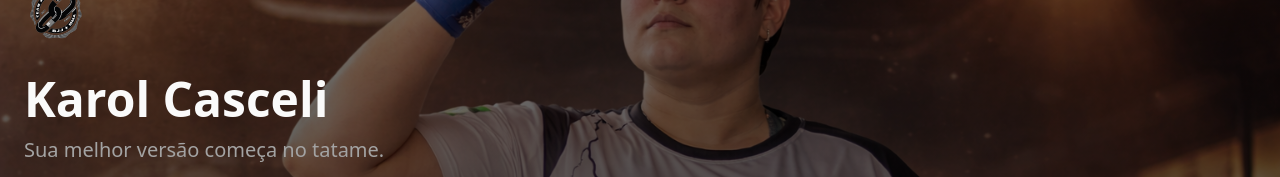
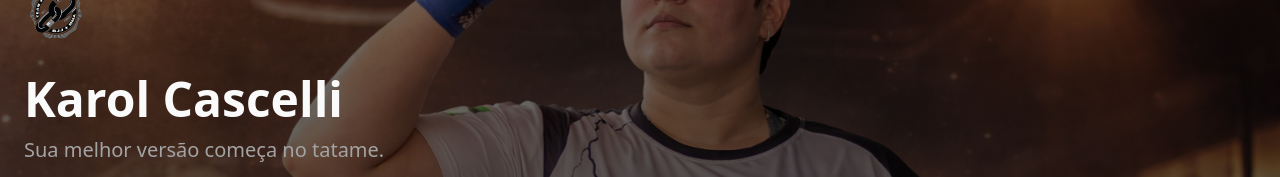
Before and after one commit to Samuel-SouzaZz/TeamLink.com, a React (Vite) app: page / in a window 1280 px wide. Shown: the part 210-387 px from the top of the page. Built offline with nearby package versions, Linux system fonts and the light colour scheme.

Commit message:
fix: corrigir nome Karol Casceli para Karol Cascelli em todos os arquivos
Made-with: Cursor

```diff
--- a/index.html
+++ b/index.html
@@ -3,8 +3,8 @@
   <head>
     <meta charset="UTF-8" />
     <meta name="viewport" content="width=device-width, initial-scale=1.0" />
-    <title>Team Link | Karol Casceli — Turma Feminina</title>
-    <meta name="description" content="Turma feminina de Muay Thai com Karol Casceli. Sua melhor versão começa no tatame. Team Link. Agende sua aula experimental." />
+    <title>Team Link | Karol Cascelli — Turma Feminina</title>
+    <meta name="description" content="Turma feminina de Muay Thai com Karol Cascelli. Sua melhor versão começa no tatame. Team Link. Agende sua aula experimental." />
     <link rel="icon" type="image/svg+xml" href="/vite.svg" />
 
     <!-- Google Analytics -->
@@ -18,14 +18,14 @@
 
     <!-- Open Graph -->
     <meta property="og:type" content="website" />
-    <meta property="og:title" content="Team Link | Karol Casceli" />
+    <meta property="og:title" content="Team Link | Karol Cascelli" />
     <meta property="og:description" content="Turma feminina de Muay Thai. Sua melhor versão começa no tatame. Agende sua aula experimental." />
     <meta property="og:image" content="/og.jpg" />
     <meta property="og:locale" content="pt_BR" />
 
     <!-- Twitter Card -->
     <meta name="twitter:card" content="summary_large_image" />
-    <meta name="twitter:title" content="Team Link | Karol Casceli" />
+    <meta name="twitter:title" content="Team Link | Karol Cascelli" />
     <meta name="twitter:description" content="Turma feminina de Muay Thai. Sua melhor versão começa no tatame. Agende sua aula experimental." />
     <meta name="twitter:image" content="/og.jpg" />
   </head>
--- a/src/pages/About.tsx
+++ b/src/pages/About.tsx
@@ -12,14 +12,14 @@ import { links, SLOGAN } from '../data/site'
 import { TestimonialsSection } from '../sections/TestimonialsSection'
 
 /* ---- Dados estáticos ---- */
-const PAGE_TITLE = 'Sobre a Karol Casceli'
+const PAGE_TITLE = 'Sobre a Karol Cascelli'
 const PAGE_SUBTITLE = SLOGAN
 const CTA_MESSAGE =
-  'Oi! Quero agendar uma aula experimental de Muay Thai com a Karol Casceli.'
+  'Oi! Quero agendar uma aula experimental de Muay Thai com a Karol Cascelli.'
 const CTA_TEXT_SHORT = 'Agende uma aula experimental e venha sentir a energia da turma.'
 
 const HISTORIA_TEXT =
-  'Karol Casceli iniciou sua trajetória no Muay Thai em 2015. Com disciplina e consistência, evoluiu dentro do tatame até alcançar a graduação verde e branco. Hoje, assume a liderança da turma feminina de Muay Thai, formando mulheres mais fortes — no físico, na mente e na confiança — dentro e fora da academia.'
+  'Karol Cascelli iniciou sua trajetória no Muay Thai em 2015. Com disciplina e consistência, evoluiu dentro do tatame até alcançar a graduação verde e branco. Hoje, assume a liderança da turma feminina de Muay Thai, formando mulheres mais fortes — no físico, na mente e na confiança — dentro e fora da academia.'
 
 const HISTORIA_CHIPS = ['Desde 2015', 'Graduação verde e branco', 'Turma feminina'] as const
 
--- a/src/pages/Contact.tsx
+++ b/src/pages/Contact.tsx
@@ -121,9 +121,9 @@ const CtaBlock = styled.div`
 
 /* ---- Constantes de texto (personalizar aqui) ---- */
 const PAGE_TITLE = 'Contato'
-const PAGE_SUBTITLE = 'Fale com a Karol Casceli e agende sua aula experimental.'
+const PAGE_SUBTITLE = 'Fale com a Karol Cascelli e agende sua aula experimental.'
 const WHATSAPP_MESSAGE = 'Oi! Gostaria de agendar uma aula experimental de Muay Thai.'
-const CTA_MESSAGE = 'Oi! Quero agendar uma aula experimental de Muay Thai com a Karol Casceli.'
+const CTA_MESSAGE = 'Oi! Quero agendar uma aula experimental de Muay Thai com a Karol Cascelli.'
 const ADDRESS_TEXT = 'Team Link — Rua Virgínia Napoleão, Nº 39, Napoleão — 2º andar'
 const HOURS_TEXT = 'Terças e quintas às 19h'
 const CTA_HEADING = 'Venha treinar'
--- a/src/sections/HeroSection.tsx
+++ b/src/sections/HeroSection.tsx
@@ -178,7 +178,7 @@ export function HeroSection() {
           loading="eager"
           decoding="async"
         />
-        <HeroTitle>Karol Casceli</HeroTitle>
+        <HeroTitle>Karol Cascelli</HeroTitle>
         <HeroSubtitle>{SLOGAN}</HeroSubtitle>
         <Chips>
           {CHIPS.map((label) => (
```
Also changed, not shown: 2 other files (tests, documents, lock files or other folders).
